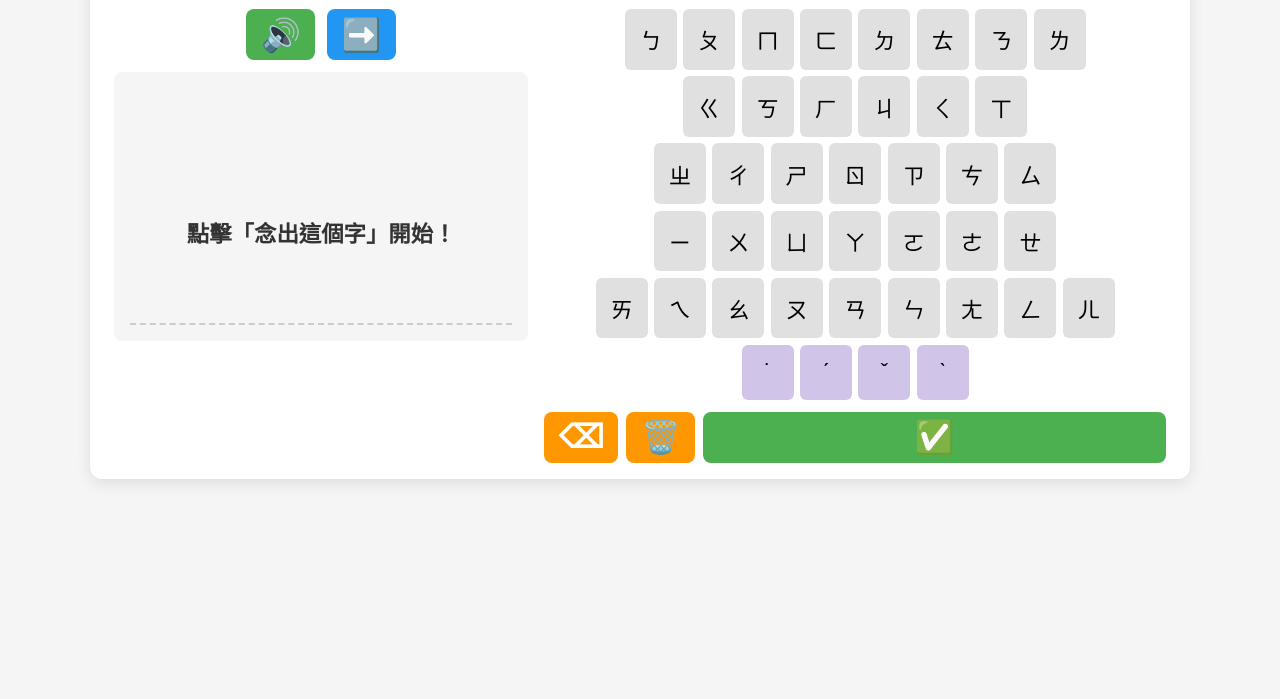
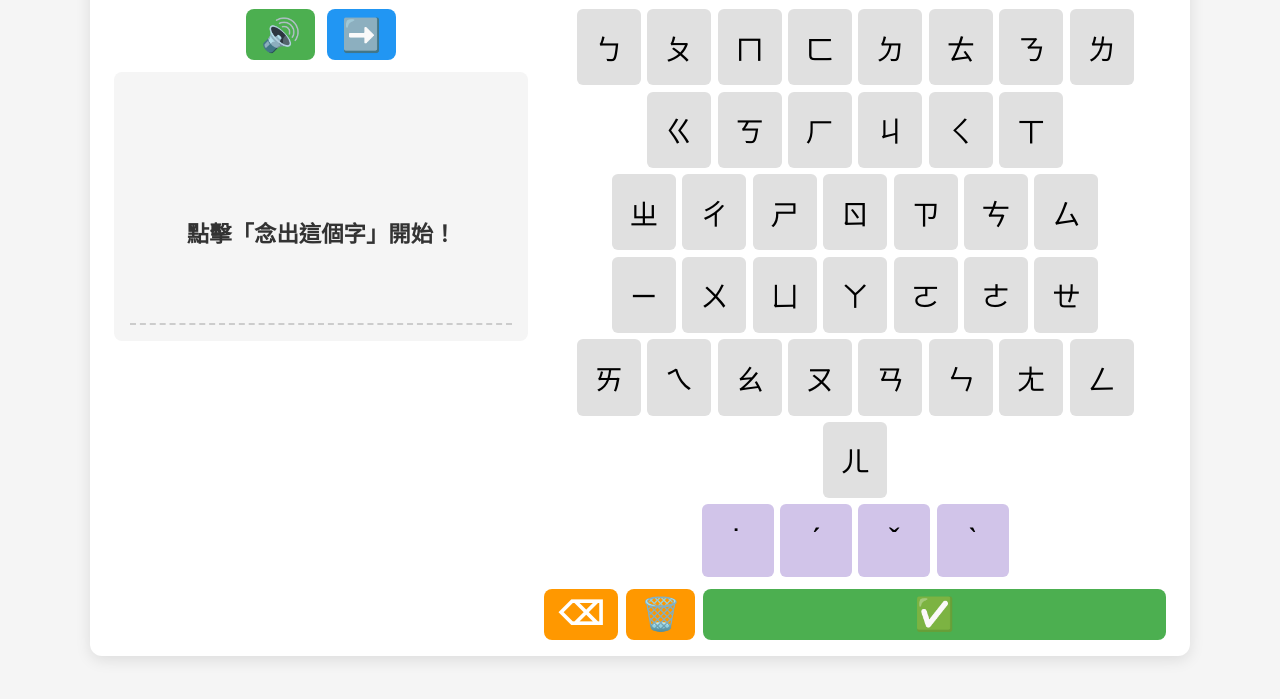
Before and after one commit to yenchao/Bopomofo, a plain HTML site: page index.html in a window 1280 px wide. Shown: the part 77-776 px from the top of the page. Drawn offline with Linux system fonts and the light colour scheme.

Commit message:
Slow speech, hide wrong answer, enlarge keyboard keys
- Speech rate reduced from 0.8 to 0.5
- Remove correct zhuyin from wrong-answer feedback
- Increase bopomofo key size (1.8rem/64px) and tone key size (2rem/72px)

Co-Authored-By: Claude Sonnet 4.6 <noreply@anthropic.com>

```diff
--- a/app.js
+++ b/app.js
@@ -93,7 +93,7 @@ function speak(text) {
     if ('speechSynthesis' in window) {
         const utterance = new SpeechSynthesisUtterance(text);
         utterance.lang = 'zh-TW';
-        utterance.rate = 0.8; // 稍微放慢語速，讓發音更清晰
+        utterance.rate = 0.5;
         window.speechSynthesis.speak(utterance);
     } else {
         alert('您的瀏覽器不支援語音合成功能');
@@ -145,7 +145,7 @@ submitBtn.addEventListener('click', () => {
         statusMessage.className = 'status correct';
         showResultImage('correct');
     } else {
-        statusMessage.textContent = `答錯了！正確答案是「${currentWord.zhuyin}」`;
+        statusMessage.textContent = '答錯了，再試一次！';
         statusMessage.className = 'status wrong';
         showResultImage('wrong');
     }
--- a/style.css
+++ b/style.css
@@ -157,10 +157,10 @@ h1 {
     background-color: var(--key-bg);
     border: none;
     border-radius: 6px;
-    padding: 0.9rem;
-    font-size: 1.4rem;
+    padding: 1.1rem;
+    font-size: 1.8rem;
     cursor: pointer;
-    min-width: 52px;
+    min-width: 64px;
     transition: background-color 0.2s;
 }
 
@@ -170,6 +170,9 @@ h1 {
 
 .key-btn.tone {
     background-color: #d1c4e9;
+    font-size: 2rem;
+    min-width: 72px;
+    padding: 1.1rem 1.4rem;
 }
 .key-btn.tone:hover {
     background-color: #b39ddb;
```
